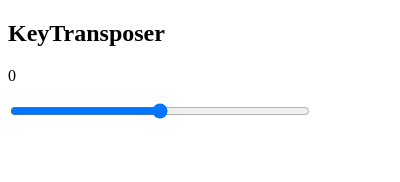
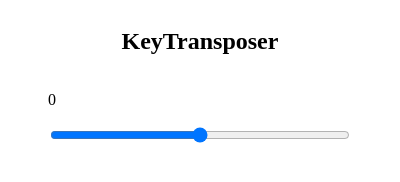
Before and after one commit to JHyeon0915/KeyTransformerExtension, a browser extension: page popup/popup.html in a window 400 px wide. Drawn offline with Linux system fonts and the light colour scheme.

Commit message:
Modify css style

```diff
--- a/popup/popup.css
+++ b/popup/popup.css
@@ -1,3 +1,15 @@
+body {
+    display: flex;
+    justify-content: center;
+    align-items: center;
+    flex-direction: column;
+}
+
 #slider {
     width: 300px;
 }
+
+label {
+    display: flex;
+    justify-content: center;
+}
```
